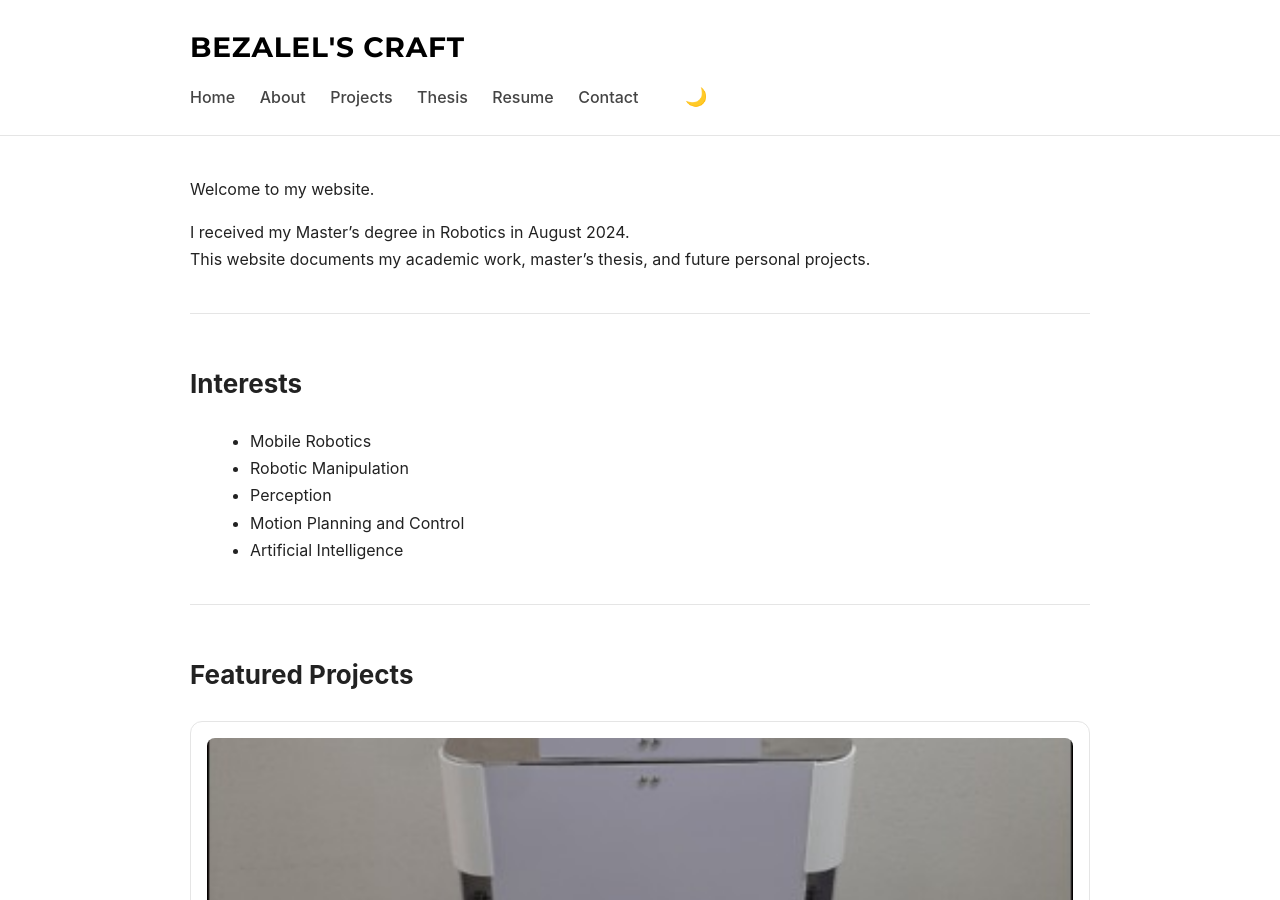
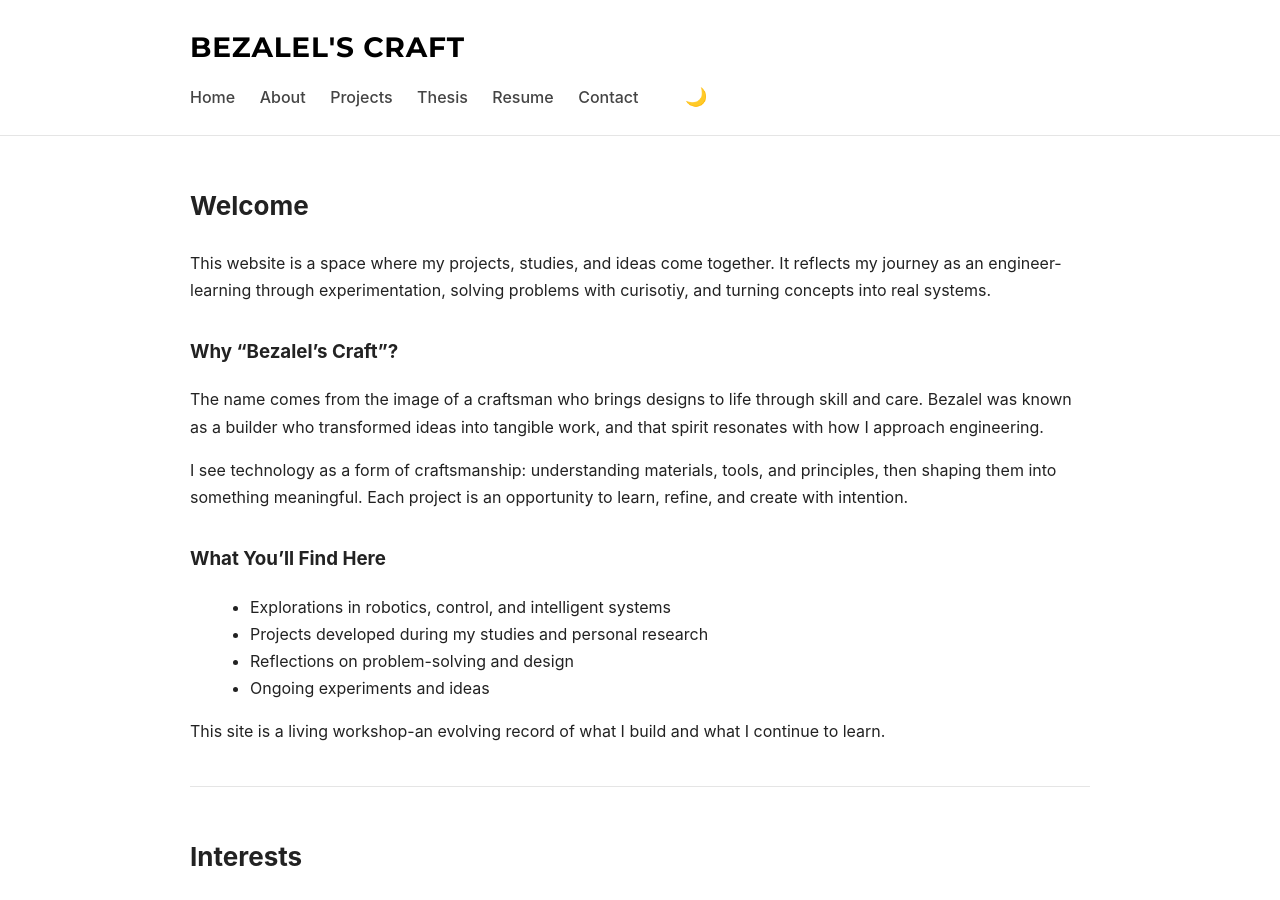
Before and after one commit to SUN1031/SUN1031.github.io, a Jekyll site: the page built from index.md, in a window 1280 px wide and 900 px high. Built offline with Jekyll 4.4.1, drawn with Linux system fonts in a browser that asks for light colours.

Commit message:
Update index.md

```diff
--- a/index.md
+++ b/index.md
@@ -3,10 +3,24 @@ layout: default
 title: Home
 ---
 
-Welcome to my website.
+## Welcome
 
-I received my Master’s degree in Robotics in August 2024.
-This website documents my academic work, master’s thesis, and future personal projects.
+This website is a space where my projects, studies, and ideas come together. It reflects my journey as an engineer-learning through experimentation, solving problems with curisotiy, and turning concepts into real systems.
+
+### Why "Bezalel's Craft"?
+
+The name comes from the image of a craftsman who brings designs to life through skill and care. Bezalel was known as a builder who transformed ideas into tangible work, and that spirit resonates with how I approach engineering.
+
+I see technology as a form of craftsmanship: understanding materials, tools, and principles, then shaping them into something meaningful. Each project is an opportunity to learn, refine, and create with intention.
+
+### What You'll Find Here
+
+- Explorations in robotics, control, and intelligent systems
+- Projects developed during my studies and personal research
+- Reflections on problem-solving and design
+- Ongoing experiments and ideas
+
+This site is a living workshop-an evolving record of what I build and what I continue to learn.
 
 ---
 
```
